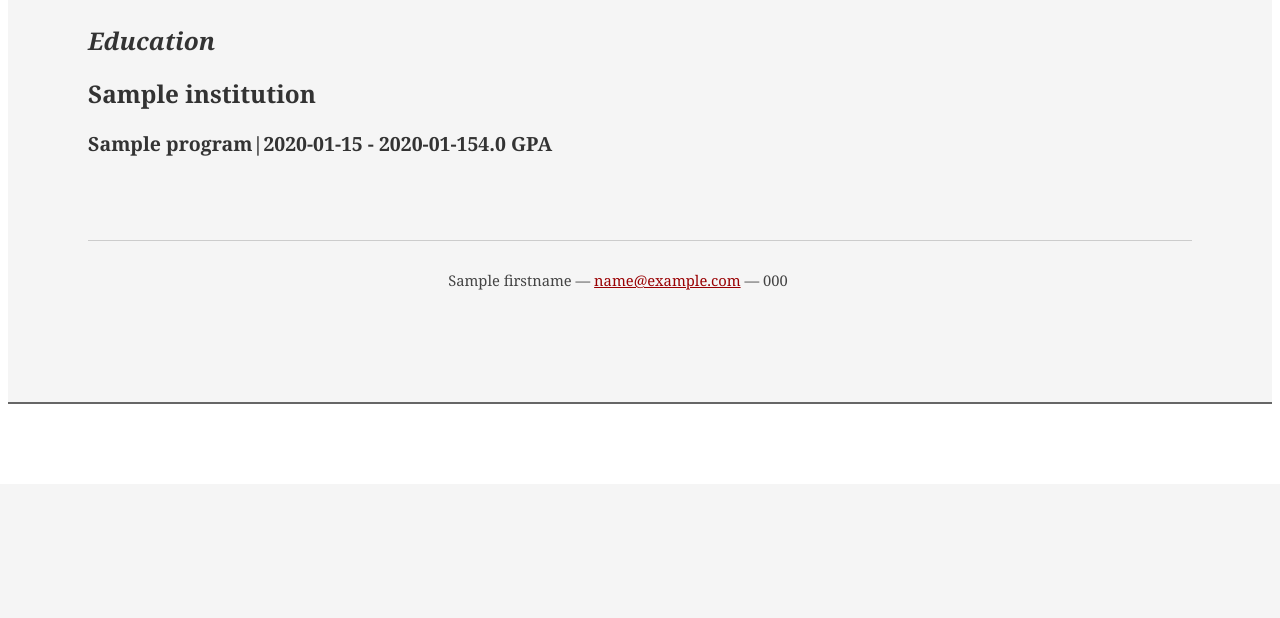
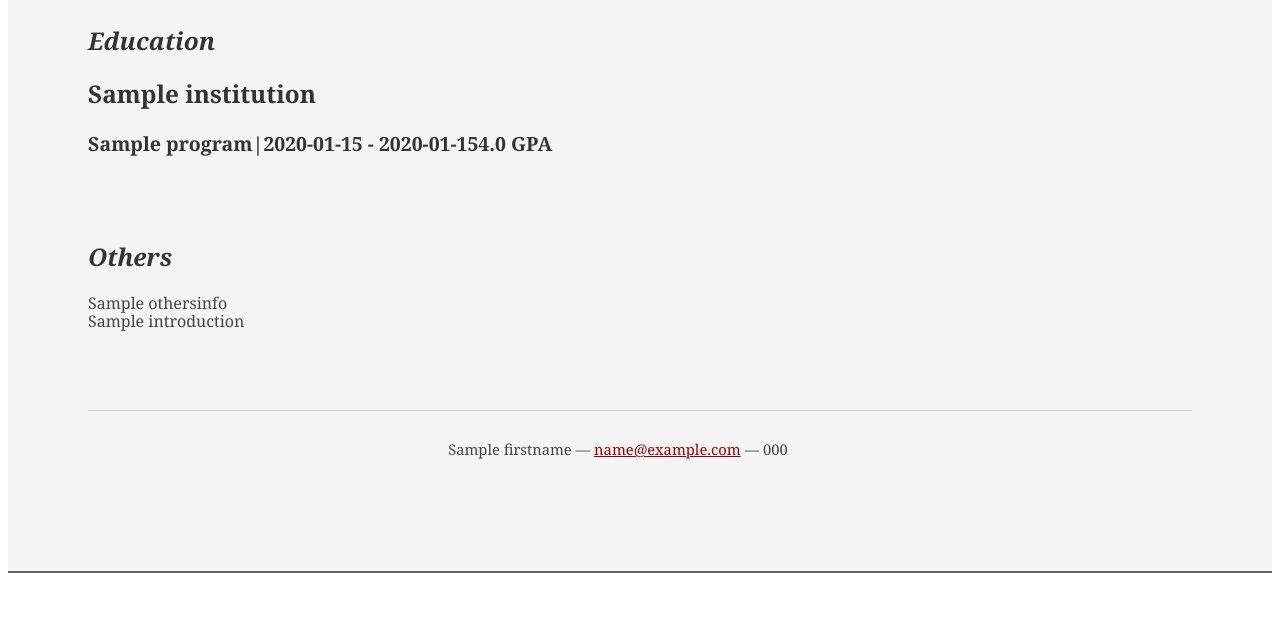
Before and after one commit to SevenSem/Resume, a Django app: template resume/templates/resumes/resume2.html in a window 1280 px wide. Shown: the part 1152-1770 px from the top of the page. Before the commit the page ends 1556 px from the top, so only its background shows below. Run offline with Django 3.2, Linux system fonts and the light colour scheme; the template is opened without the code that fills it: most values are stand-ins (such as "Sample title", 1, 10 or a date in 2020); some libraries are stand-ins or nearby versions.

Commit message:
other field update

```diff
--- a/resume/templates/resumes/resume2.html
+++ b/resume/templates/resumes/resume2.html
@@ -414,6 +414,19 @@
 						<!--// .yui-gf -->
 
 
+						<div class="yui-gf last">
+							<div class="yui-u first">
+								<h2>Others</h2>
+							</div>
+
+							<div class="yui-u">
+
+								<p>{{othersinfo.title}}<br>{{othersinfo.introduction}}</p>
+							</div>
+
+						</div>
+
+
 					</div>
 					<!--// .yui-b -->
 				</div>
--- a/resume/views.py
+++ b/resume/views.py
@@ -231,8 +231,8 @@ def templatesdata(id):
         'certificatedata': Certificate.objects.filter(personalinfo__id=id),
         'skilldata': Skills.objects.filter(personalinfo__id=id),
         'languagedata': Language.objects.filter(personalinfo__id=id),
-        'personaldesc': PersonalDescription.objects.filter(personalinfo__id=id),
-        'othersinfo': Others.objects.filter(personalinfo__id=id),
+        'personaldesc': PersonalDescription.objects.get(personalinfo__id=id),
+        'othersinfo': Others.objects.get(personalinfo__id=id),
     }
     return data
 
```
Also changed, not shown: resume/templates/resumes/resume3.html (+9 -5 lines).
